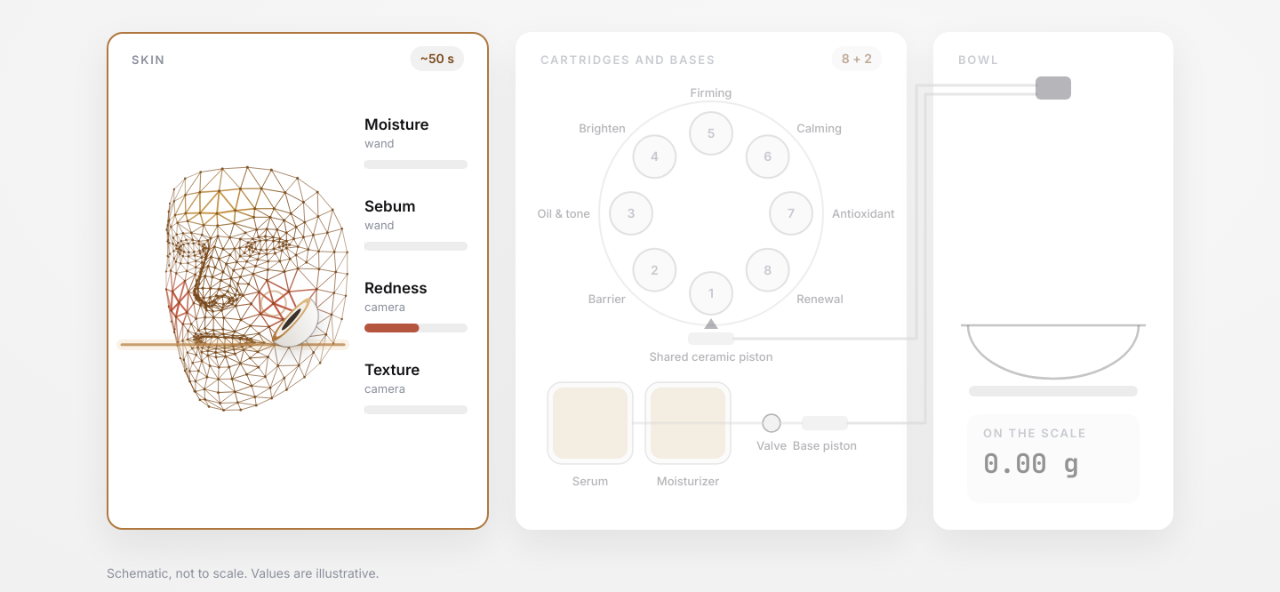
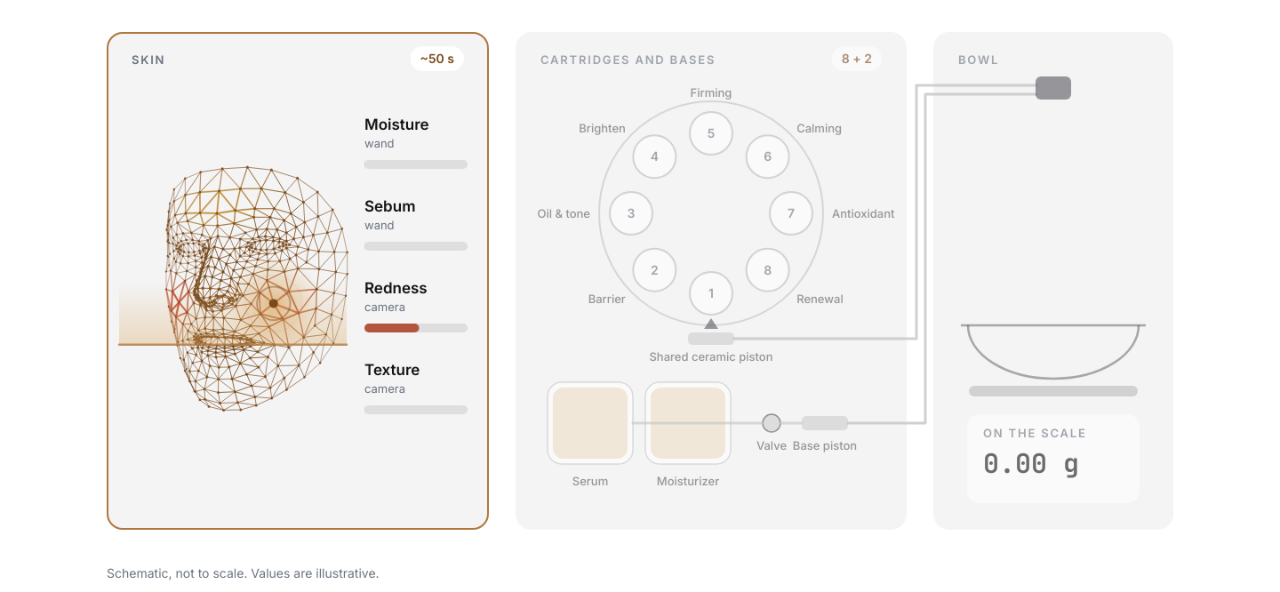
Before and after one commit to nathalyshige/portfolio, a plain HTML site: page explainers/nura/index.html in a window 1280 px wide. Shown: the part 208-800 px from the top of the page. Drawn offline with Linux system fonts and the light colour scheme; animation ran at ten frames a second.

Commit message:
Scan with a glow, on white
The Nura explainers drop the drawn device: a warm glow sweeps the face
during capture and a pulse marks the contact reading. The backdrop is
white with light gray cards, and faint lines and labels are darker.

Co-Authored-By: Claude Fable 5.2 <noreply@anthropic.com>

```diff
--- a/explainers/nura/index.html
+++ b/explainers/nura/index.html
@@ -7,10 +7,10 @@
 <title>Nura walkthrough</title>
 <link href="https://fonts.googleapis.com/css2?family=Inter:wght@400;500;600;700&family=JetBrains+Mono:wght@400;500;600&display=block" rel="stylesheet">
 <style>
-  :root { --acc: #7A4A1C; --acc2: #B0783F; --acc3: #E5BA7E; --teal: #B0783F; --ink: #141316; --ink2: #5E5C64; --ink3: #8A8F9C; }
+  :root { --acc: #7A4A1C; --acc2: #B0783F; --acc3: #E5BA7E; --teal: #B0783F; --ink: #141316; --ink2: #5E5C64; --ink3: #6B7280; }
   html, body { margin: 0; background: #fff; overflow: hidden; }
   #stage { position: relative; width: 1440px; height: 900px; overflow: hidden; font-family: Inter, sans-serif; color: var(--ink); -webkit-font-smoothing: antialiased; }
-  .bgfill { position: absolute; inset: 0; background: radial-gradient(120% 95% at 62% 42%, #F8F8F8 0%, #EFEFEF 100%); }
+  .bgfill { position: absolute; inset: 0; background: radial-gradient(120% 95% at 62% 42%, #FFFFFF 0%, #FFFFFF 100%); }
   .o { position: absolute; left: 0; top: 0; transform-origin: 0 0; }
   .card { background: #fff; border-radius: 18px; box-shadow: 0 1px 2px rgba(20,19,22,.05), 0 18px 48px rgba(30,24,36,.09); }
   .mono { font-family: 'JetBrains Mono', monospace; }
@@ -23,9 +23,9 @@
   .w > span { display: inline-block; }
   #rail { position: absolute; left: 120px; top: 40px; display: flex; gap: 26px; z-index: 6; }
   .grp { display: flex; flex-direction: column; gap: 10px; }
-  .grp > i { font: 600 12.5px/1 Inter; letter-spacing: 0.14em; color: var(--ink3); font-style: normal; padding-bottom: 9px; border-bottom: 1.5px solid rgba(122,74,28,.16); white-space: nowrap; }
+  .grp > i { font: 600 12.5px/1 Inter; letter-spacing: 0.14em; color: var(--ink3); font-style: normal; padding-bottom: 9px; border-bottom: 1.5px solid rgba(122,74,28,.32); white-space: nowrap; }
   .grp > div { display: flex; gap: 8px; }
-  .pill { position: relative; margin: 0; box-sizing: content-box; -webkit-appearance: none; appearance: none; height: 38px; padding: 0 17px; border-radius: 19px; background: #fff; border: 1px solid rgba(122,74,28,.18); font: 500 17px/38px Inter, sans-serif; color: #8A8F9C; overflow: hidden; white-space: nowrap; cursor: default; }
+  .pill { position: relative; margin: 0; box-sizing: content-box; -webkit-appearance: none; appearance: none; height: 38px; padding: 0 17px; border-radius: 19px; background: #fff; border: 1px solid rgba(122,74,28,.4); font: 500 17px/38px Inter, sans-serif; color: #6B7280; overflow: hidden; white-space: nowrap; cursor: default; }
   .pill b { position: absolute; inset: 0; background: var(--acc); opacity: 0; }
   .pill span { position: relative; }
   .kick { display: flex; align-items: center; gap: 10px; font: 600 13px/1 Inter; letter-spacing: 0.16em; color: var(--acc); z-index: 6; }
@@ -236,9 +236,9 @@ function renderRail(u) {
   PILLS.forEach((p, i) => {
     const s = STEPS[i]; const done = u >= s.t1 - 0.02;
     const k = P(u, s.t0 - 0.1, s.t0 + 0.2) * (1 - P(u, s.t1 - 0.1, s.t1 + 0.2));
-    const base = done ? '#7A4A1C' : '#8A8F9C';
+    const base = done ? '#7A4A1C' : '#6B7280';
     p.firstChild.style.opacity = k; p.lastChild.style.color = mixc(base, '#ffffff', k);
-    p.style.borderColor = done ? 'rgba(122,74,28,.45)' : 'rgba(122,74,28,.18)';
+    p.style.borderColor = done ? 'rgba(122,74,28,.7)' : 'rgba(122,74,28,.4)';
   });
 }
 
@@ -259,13 +259,12 @@ const THDN = '<svg viewBox="0 0 24 24" fill="none" stroke="currentColor" stroke-
 const CHECK = '<svg viewBox="0 0 24 24" width="16" height="16" fill="none" stroke="#fff" stroke-width="3" stroke-linecap="round" stroke-linejoin="round"><path d="M5 12.5l4.5 4.5L19 7.5"/></svg>';
 
 /* =================== NURA: shared drawing =================== */
-const K = { ink: '#141316', ink2: '#5E5C64', ink3: '#8A8F9C', acc: '#7A4A1C', acc2: '#B0783F', acc3: '#E5BA7E', warn: '#B4553F', warnBg: '#F6E3DD', ok: '#4F7D5C', okBg: '#E2EDE4', mute: '#EDEDED', tube: '#D9D9D9' };
+const K = { ink: '#141316', ink2: '#5E5C64', ink3: '#6B7280', acc: '#7A4A1C', acc2: '#B0783F', acc3: '#E5BA7E', warn: '#B4553F', warnBg: '#F6E3DD', ok: '#4F7D5C', okBg: '#E2EDE4', mute: '#DEDEDE', tube: '#C6C6C6' };
 function rr(x, y, w, h, r) { ctx.beginPath(); ctx.roundRect(x, y, w, h, r); }
 function panel(x, y, w, h, a = 1, hl = 0) {
   if (a <= 0.003) return;
   ctx.save(); ctx.globalAlpha = a;
-  ctx.shadowColor = 'rgba(20,20,20,0.08)'; ctx.shadowBlur = 44; ctx.shadowOffsetY = 16;
-  ctx.fillStyle = '#fff'; rr(x, y, w, h, 18); ctx.fill(); ctx.restore();
+  ctx.fillStyle = '#F4F4F4'; rr(x, y, w, h, 18); ctx.fill(); ctx.restore();
   if (hl > 0.01) { ctx.save(); ctx.globalAlpha = a * hl; ctx.strokeStyle = K.acc2; ctx.lineWidth = 2; rr(x + 1, y + 1, w - 2, h - 2, 17); ctx.stroke(); ctx.restore(); }
 }
 function txt(s, x, y, font, col, a = 1, align = 'left') { if (a <= 0.003) return; ctx.save(); ctx.globalAlpha = Math.min(1, a); ctx.font = font; ctx.fillStyle = col; ctx.textAlign = align; ctx.fillText(s, x, y); ctx.restore(); }
@@ -281,21 +280,6 @@ function poly(pts, col, w, a = 1, dash = null, off = 0) {
   ctx.beginPath(); pts.forEach(([x, y], i) => (i ? ctx.lineTo(x, y) : ctx.moveTo(x, y))); ctx.stroke(); ctx.restore();
 }
 function checkMark(x, y, r, a, col = K.ok) { if (a <= 0.003) return; dot(x, y, r, col, a); poly([[x - r * 0.42, y + r * 0.02], [x - r * 0.1, y + r * 0.34], [x + r * 0.45, y - r * 0.3]], '#fff', r * 0.24, a); }
-// Nura's scanner: a white dome with a gold-ringed sensing face, pointed at a target
-function scanner(x, y, tx, ty, R, a) {
-  if (a <= 0.003) return;
-  ctx.save(); ctx.globalAlpha = a; ctx.translate(x, y); ctx.rotate(Math.atan2(ty - y, tx - x) - Math.PI / 2);
-  const H = R * 0.92;
-  ctx.shadowColor = 'rgba(20,20,20,.18)'; ctx.shadowBlur = R * 0.7; ctx.shadowOffsetY = R * 0.22;
-  const g = ctx.createLinearGradient(-R, -H, R, 0); g.addColorStop(0, '#FFFFFF'); g.addColorStop(1, '#DEDAD4');
-  ctx.fillStyle = g; ctx.beginPath(); ctx.moveTo(-R, 0); ctx.bezierCurveTo(-R, -H * 1.28, R, -H * 1.28, R, 0); ctx.closePath(); ctx.fill();
-  ctx.shadowColor = 'transparent'; ctx.strokeStyle = 'rgba(20,20,20,.3)'; ctx.lineWidth = 1.3; ctx.stroke();
-  const gr = ctx.createLinearGradient(-R, 0, R, 0); gr.addColorStop(0, '#E3BE86'); gr.addColorStop(0.5, '#C8975A'); gr.addColorStop(1, '#A87238');
-  ctx.fillStyle = gr; ctx.beginPath(); ctx.ellipse(0, 0, R, R * 0.2, 0, 0, Math.PI * 2); ctx.fill();
-  ctx.fillStyle = '#F4EFE8'; ctx.beginPath(); ctx.ellipse(0, 0, R * 0.8, R * 0.145, 0, 0, Math.PI * 2); ctx.fill();
-  ctx.fillStyle = '#3A322A'; ctx.beginPath(); ctx.ellipse(0, 0, R * 0.5, R * 0.085, 0, 0, Math.PI * 2); ctx.fill();
-  ctx.restore();
-}
 function footnote(s) { txt(s, 120, 884, '400 14px Inter', K.ink3, 1); }
 
 // Canonical face mesh from MediaPipe (Apache License 2.0): 468 vertices, their UV layout, 898 triangles
@@ -418,7 +402,7 @@ function rSession(u) {
   const act = (a, b) => P(u, a - 0.25, a + 0.15) * (1 - P(u, b - 0.15, b + 0.25));
   const eF = Math.max(act(0, 3.2), P(u, 13.45, 13.85)), eD = act(3.2, 11.7), eB = P(u, 5.45, 5.85);
   const aF = P(u, 0.1, 0.5), aD = P(u, 0.2, 0.6), aB = P(u, 0.3, 0.7);
-  const pf = aF * (0.45 + 0.55 * eF), pd = aD * (0.45 + 0.55 * eD), pb = aB * (0.45 + 0.55 * eB);
+  const pf = aF * (0.62 + 0.38 * eF), pd = aD * (0.62 + 0.38 * eD), pb = aB * (0.62 + 0.38 * eB);
   // panels
   panel(120, 270, 430, 560, aF, eF); panel(580, 270, 440, 560, aD, eD); panel(1050, 270, 270, 560, aB, eB);
   caps('SKIN', 148, 306, pf); caps('CARTRIDGES AND BASES', 608, 306, pd); caps('BOWL', 1078, 306, pb);
@@ -428,12 +412,20 @@ function rSession(u) {
   const fv = V3(-0.42, FX, FY, 118);
   wire(fv, K.acc, 1, pf * 0.9, 1, (p, q) => (q[1] < sy ? zoneT(p) : null));
   nodes(fv, K.acc, 1.5, pf * 0.8);
-  if (sweep > 0 && sweep < 1) { const g = Math.sin(sweep * Math.PI); poly([[FX - 125, sy], [FX + 125, sy]], K.acc2, 3, pf * g); poly([[FX - 125, sy], [FX + 125, sy]], K.acc3, 12, pf * g * 0.25); }
-  // the wand touches the right cheek
-  const kw = P(u, 1.0, 1.45, E.io3) * (1 - P(u, 2.1, 2.5, E.io3));
-  const tip = at(H3.V[425], fv), wx = lerp(366, tip[0] + 20, kw), wy = lerp(748, tip[1] + 18, kw);
-  scanner(wx, wy, tip[0] - 14, tip[1] - 12, 32, pf);
-  if (kw > 0.95) { const pr = (u * 1.6) % 1; ctx.save(); ctx.globalAlpha = pf * (1 - pr) * 0.8; ctx.strokeStyle = K.acc2; ctx.lineWidth = 2; ctx.beginPath(); ctx.arc(tip[0], tip[1], 6 + pr * 20, 0, Math.PI * 2); ctx.stroke(); ctx.restore(); }
+  if (sweep > 0 && sweep < 1) {
+    const g = Math.sin(sweep * Math.PI), gr = ctx.createLinearGradient(0, sy - 70, 0, sy);
+    gr.addColorStop(0, 'rgba(214,160,84,0)'); gr.addColorStop(1, 'rgba(214,160,84,0.42)');
+    ctx.save(); ctx.globalAlpha = pf * g; ctx.fillStyle = gr; ctx.fillRect(FX - 128, sy - 70, 256, 70); ctx.restore();
+    poly([[FX - 128, sy], [FX + 128, sy]], K.acc2, 2.5, pf * g);
+  }
+  // a pulse where moisture and sebum are read
+  const kw = P(u, 1.0, 1.45, E.io3) * (1 - P(u, 2.1, 2.5, E.io3)), tip = at(H3.V[425], fv);
+  if (kw > 0) {
+    const gl = ctx.createRadialGradient(tip[0], tip[1], 0, tip[0], tip[1], 54); gl.addColorStop(0, 'rgba(214,160,84,0.6)'); gl.addColorStop(1, 'rgba(214,160,84,0)');
+    ctx.save(); ctx.globalAlpha = pf * kw; ctx.fillStyle = gl; ctx.beginPath(); ctx.arc(tip[0], tip[1], 54, 0, Math.PI * 2); ctx.fill(); ctx.restore();
+    dot(tip[0], tip[1], 5, K.acc, pf * kw);
+    [0, 0.5].forEach(o => { const pr = (u * 1.3 + o) % 1; ctx.save(); ctx.globalAlpha = pf * kw * (1 - pr) * 0.8; ctx.strokeStyle = K.acc; ctx.lineWidth = 1.8; ctx.beginPath(); ctx.arc(tip[0], tip[1], 7 + pr * 26, 0, Math.PI * 2); ctx.stroke(); ctx.restore(); });
+  }
   // readings, against your own baseline
   const RD = [['Moisture', 'wand', 0.36, 0.55, 1.55], ['Sebum', 'wand', 0.5, 0.48, 1.7], ['Redness', 'camera', 0.64, 0.45, 1.3], ['Texture', 'camera', 0.47, 0.5, 1.9]];
   RD.forEach(([n, src, v, base, t], i) => {
@@ -444,7 +436,7 @@ function rSession(u) {
     ctx.fillStyle = K.ink; ctx.globalAlpha = pf * P(u, t + 0.2, t + 0.5); ctx.fillRect(x + 116 * base - 1, y + 29, 2, 20); ctx.restore();
   });
   txt('Bars against your own baseline (the tick)', 148, 808, '400 13px Inter', K.ink3, pf * P(u, 1.6, 2.0));
-  chipT('~50 s', 522, 302, K.acc, '#F1F1F1', pf * P(u, 0.6, 1.0) * (1 - P(u, 15.35, 15.5)), 'right');
+  chipT('~50 s', 522, 302, K.acc, '#FFFFFF', pf * P(u, 0.6, 1.0) * (1 - P(u, 15.35, 15.5)), 'right');
   // apply: three points on the face, then spread
   [151, 205, 425].map(k => { const q = at(H3.V[k], fv); return [q[0] - FX, q[1] - FY]; }).forEach(([dx, dy], i) => {
     const kd = P(u, 14.7 + i * 0.12, 14.95 + i * 0.12, E.back), ks = P(u, 15.2, 15.9, E.out3);
@@ -461,7 +453,7 @@ function rSession(u) {
     const on = chosen(i) ? kc(i) : 0, dim = chosen(i) ? 1 : 1 - 0.55 * P(u, 3.6, 4.0);
     const now = ORDER.map((idx, j) => (idx === i ? win(u, actT(j) + 0.38, actT(j) + 0.45, actT(j) + 0.7, actT(j) + 0.8) : 0)).reduce((a, b) => a + b, 0);
     if (now > 0) dot(x, y, 34, K.acc3, pd * now * 0.6);
-    ctx.save(); ctx.globalAlpha = pd * dim; ctx.fillStyle = on > 0.5 ? K.acc3 : '#F4F4F4'; ctx.strokeStyle = on > 0.5 ? K.acc2 : 'rgba(20,20,22,.25)'; ctx.lineWidth = 2;
+    ctx.save(); ctx.globalAlpha = pd * dim; ctx.fillStyle = on > 0.5 ? K.acc3 : '#FFFFFF'; ctx.strokeStyle = on > 0.5 ? K.acc2 : 'rgba(20,20,22,.25)'; ctx.lineWidth = 2;
     ctx.beginPath(); ctx.arc(x, y, 24, 0, Math.PI * 2); ctx.fill(); ctx.stroke(); ctx.restore();
     txt(String(i + 1), x, y + 5, '600 14px Inter', on > 0.5 ? K.acc : K.ink3, pd * dim, 'center');
     const lx = DX + Math.cos(ang) * (CR + 46), ly = DY + Math.sin(ang) * (CR + 46) + 5;
@@ -469,23 +461,23 @@ function rSession(u) {
     if (!atStation) txt(CARTS[i], lx, ly, (on > 0.5 ? '600' : '500') + ' 13px Inter', on > 0.5 ? K.acc : K.ink2, pd * dim, Math.abs(Math.cos(ang)) < 0.3 ? 'center' : Math.cos(ang) > 0 ? 'left' : 'right');
   }
   chipT(`${ORDER.filter(i => kc(i) > 0.5).length || 4} of 8 chosen`, 992, 302, '#fff', K.acc, pd * P(u, 3.6, 3.9) * (1 - P(u, 7.6, 7.9)), 'right');
-  chipT('8 + 2', 992, 302, K.acc, '#F1F1F1', pd * (1 - P(u, 3.55, 3.75) + P(u, 7.7, 8.0)), 'right');
+  chipT('8 + 2', 992, 302, K.acc, '#FFFFFF', pd * (1 - P(u, 3.55, 3.75) + P(u, 7.7, 8.0)), 'right');
   // station and shared piston
   ctx.save(); ctx.globalAlpha = pd; ctx.fillStyle = K.ink2; ctx.beginPath(); ctx.moveTo(DX, DY + CR + 28); ctx.lineTo(DX - 8, DY + CR + 40); ctx.lineTo(DX + 8, DY + CR + 40); ctx.closePath(); ctx.fill();
-  ctx.fillStyle = '#E2E2E2'; rr(DX - 26, 608, 52, 14, 5); ctx.fill(); ctx.restore();
+  ctx.fillStyle = '#CFCFCF'; rr(DX - 26, 608, 52, 14, 5); ctx.fill(); ctx.restore();
   txt('Shared ceramic piston', DX, 640, '500 13px Inter', K.ink2, pd, 'center');
   // bases
   const sLvl = 1 - 0.12 * P(u, 5.9, 7.3);
   [['Serum', 616, sLvl], ['Moisturizer', 726, 1]].forEach(([n, x, lv]) => {
-    ctx.save(); ctx.globalAlpha = pd; ctx.fillStyle = '#F6F6F6'; rr(x, 664, 96, 92, 16); ctx.fill(); ctx.strokeStyle = 'rgba(20,20,22,.2)'; ctx.lineWidth = 1.5; rr(x, 664, 96, 92, 16); ctx.stroke();
+    ctx.save(); ctx.globalAlpha = pd; ctx.fillStyle = '#FFFFFF'; rr(x, 664, 96, 92, 16); ctx.fill(); ctx.strokeStyle = 'rgba(20,20,22,.2)'; ctx.lineWidth = 1.5; rr(x, 664, 96, 92, 16); ctx.stroke();
     ctx.fillStyle = '#EADBC4'; rr(x + 6, 664 + 92 - 86 * lv, 84, 86 * lv - 6, 12); ctx.fill(); ctx.restore();
     txt(n, x + 48, 780, '500 13px Inter', K.ink2, pd, 'center');
   });
   const baseOn = win(u, 5.8, 5.95, 7.25, 7.45);
   if (baseOn > 0) { ctx.save(); ctx.globalAlpha = pd * baseOn; ctx.strokeStyle = K.acc2; ctx.lineWidth = 2.5; rr(616, 664, 96, 92, 16); ctx.stroke(); ctx.restore(); }
-  dot(868, 710, 10, '#E2E2E2', pd); ctx.save(); ctx.globalAlpha = pd; ctx.strokeStyle = K.ink2; ctx.lineWidth = 1.5; ctx.beginPath(); ctx.arc(868, 710, 10, 0, Math.PI * 2); ctx.stroke(); ctx.restore();
+  dot(868, 710, 10, '#CFCFCF', pd); ctx.save(); ctx.globalAlpha = pd; ctx.strokeStyle = K.ink2; ctx.lineWidth = 1.5; ctx.beginPath(); ctx.arc(868, 710, 10, 0, Math.PI * 2); ctx.stroke(); ctx.restore();
   txt('Valve', 868, 740, '500 13px Inter', K.ink2, pd, 'center');
-  ctx.save(); ctx.globalAlpha = pd; ctx.fillStyle = '#E2E2E2'; rr(902, 702, 52, 16, 5); ctx.fill(); ctx.restore();
+  ctx.save(); ctx.globalAlpha = pd; ctx.fillStyle = '#CFCFCF'; rr(902, 702, 52, 16, 5); ctx.fill(); ctx.restore();
   txt('Base piston', 928, 740, '500 13px Inter', K.ink2, pd, 'center');
   poly([[712, 710], [858, 710]], K.tube, 3, pd); poly([[878, 710], [902, 710]], K.tube, 3, pd);
   // tubes to the nozzle
@@ -511,8 +503,8 @@ function rSession(u) {
   if (baseOn > 0) poly([[BX, 346], [BX, top]], '#E8D8BF', 4, pb * baseOn);
   ORDER.forEach((_, j) => { const k = P(u, actT(j) + 0.45, actT(j) + 0.66, E.in3); if (k > 0 && k < 1) dot(BX, lerp(352, top, k), 6, ACOL[j], pb); });
   // platen and readout
-  ctx.save(); ctx.globalAlpha = pb; ctx.fillStyle = '#D6D6D6'; rr(1090, 668, 190, 12, 6); ctx.fill(); ctx.restore();
-  ctx.save(); ctx.globalAlpha = pb; ctx.fillStyle = '#F6F6F6'; rr(1088, 700, 194, 100, 14); ctx.fill(); ctx.restore();
+  ctx.save(); ctx.globalAlpha = pb; ctx.fillStyle = '#BDBDBD'; rr(1090, 668, 190, 12, 6); ctx.fill(); ctx.restore();
+  ctx.save(); ctx.globalAlpha = pb; ctx.fillStyle = '#FFFFFF'; rr(1088, 700, 194, 100, 14); ctx.fill(); ctx.restore();
   caps('ON THE SCALE', 1106, 726, pb);
   txt(massAt(u).toFixed(2) + ' g', 1106, 766, '600 30px "JetBrains Mono"', K.ink, pb);
   txt('intended 2.40 g', 1106, 788, '500 13px Inter', K.ink2, pb * P(u, 11.9, 12.2));
@@ -579,22 +571,17 @@ function rVision(u) {
   const vw = V3(yaw, HX, HY, HS, kA, AX, AY, AW, AH);
   // the subject, as a faint outline while it is captured
   const ghost = P(u, 0.1, 0.5) * (1 - P(u, 5.8, 6.4));
-  wire(V3(0, HX, HY, HS), '#A9A9A9', 1, ghost * 0.55);
-  // orbit, phone and frames
-  const orb = P(u, 0.3, 0.6) * (1 - P(u, 5.9, 6.5));
-  if (orb > 0) { ctx.save(); ctx.globalAlpha = orb * 0.45; ctx.strokeStyle = K.acc2; ctx.lineWidth = 1.4; ctx.setLineDash([3, 7]); ctx.beginPath(); ctx.ellipse(HX, HY, 400, 150, 0, Math.PI * 0.2, Math.PI * 0.8); ctx.stroke(); ctx.restore(); }
   const kp = P(u, 0.4, 2.5, E.io3), phOp = P(u, 0.3, 0.5) * (1 - P(u, 2.6, 3.0));
-  if (phOp > 0) {
-    const a = lerp(-1.05, 1.05, kp), x = HX + 400 * Math.sin(a), y = HY + 150 * Math.cos(a);
-    scanner(x, y, HX, HY - 30, 46, phOp);
-  }
+  const gx = HX + 200 * Math.sin(lerp(-1.05, 1.05, kp)), gy = HY - 10 + 46 * Math.sin(kp * Math.PI * 2);
+  if (phOp > 0) { const gl = ctx.createRadialGradient(gx, gy, 0, gx, gy, 190); gl.addColorStop(0, 'rgba(214,160,84,0.5)'); gl.addColorStop(1, 'rgba(214,160,84,0)'); ctx.save(); ctx.globalAlpha = phOp; ctx.fillStyle = gl; ctx.beginPath(); ctx.arc(gx, gy, 190, 0, Math.PI * 2); ctx.fill(); ctx.restore(); }
+  wire(V3(0, HX, HY, HS), '#6E6E6E', 1, ghost * 0.6, 1, phOp > 0 ? (p, q) => { const w = Math.exp(-(((q[0] - gx) ** 2 + (q[1] - gy) ** 2) / (120 * 120))) * phOp; return w > 0.08 ? [K.acc, w] : null; } : null);
   const stripA = P(u, 0.4, 0.7) * (1 - P(u, 3.0, 3.5));
   if (stripA > 0) {
     N2.cams.forEach((c, i) => {
       const k = P(kp, i / 11 - 0.02, i / 11 + 0.04); if (k <= 0) return;
       const x = 245 + i * 80, y = 796;
-      ctx.save(); ctx.globalAlpha = stripA * k; ctx.fillStyle = '#fff'; rr(x, y, 70, 46, 8); ctx.fill(); ctx.strokeStyle = 'rgba(20,20,22,.14)'; ctx.lineWidth = 1; rr(x, y, 70, 46, 8); ctx.stroke();
-      ctx.strokeStyle = '#B4B4B4'; ctx.lineWidth = 1.2; ctx.beginPath(); ctx.ellipse(x + 35 - Math.sin(c.a) * 11, y + 23, 11, 15, 0, 0, Math.PI * 2); ctx.stroke(); ctx.restore();
+      ctx.save(); ctx.globalAlpha = stripA * k; ctx.fillStyle = '#fff'; rr(x, y, 70, 46, 8); ctx.fill(); ctx.strokeStyle = 'rgba(20,20,22,.32)'; ctx.lineWidth = 1; rr(x, y, 70, 46, 8); ctx.stroke();
+      ctx.strokeStyle = '#7A7A7A'; ctx.lineWidth = 1.2; ctx.beginPath(); ctx.ellipse(x + 35 - Math.sin(c.a) * 11, y + 23, 11, 15, 0, 0, Math.PI * 2); ctx.stroke(); ctx.restore();
     });
     ctx.save(); ctx.globalAlpha = stripA; ctx.strokeStyle = K.acc2; ctx.lineWidth = 1.6; ctx.beginPath();
     for (let x = 245; x <= 245 + 950 * kp; x += 4) { const t = (x - 245) / 950, y = 772 + 8 * Math.sin(t * 19) * Math.cos(t * 5) + 3.5 * Math.sin(t * 53); x === 245 ? ctx.moveTo(x, y) : ctx.lineTo(x, y); }
@@ -615,7 +602,7 @@ function rVision(u) {
   }
   // reconstruction as stipple, then the mesh, the flat map, and back
   const kS = P(u, 5.8, 7.3), sA = 1 - 0.35 * P(u, 8.1, 8.5) * (1 - P(u, 16.4, 17.0)) - 0.3 * P(u, 17.0, 17.4);
-  if (kA > 0) { ctx.save(); ctx.globalAlpha = kA; ctx.shadowColor = 'rgba(20,20,20,0.08)'; ctx.shadowBlur = 40; ctx.shadowOffsetY = 14; ctx.fillStyle = '#fff'; rr(AX - 24, AY - 18, AW + 48, AH + 36, 18); ctx.fill(); ctx.restore(); }
+  if (kA > 0) { ctx.save(); ctx.globalAlpha = kA; ctx.fillStyle = '#F4F4F4'; rr(AX - 24, AY - 18, AW + 48, AH + 36, 18); ctx.fill(); ctx.restore(); }
   if (kS > 0) cloud(vw, sA * (1 - 0.55 * P(u, 8.2, 9.0)) * (1 - 0.4 * kA), kS, 1.5);
   const kM = P(u, 8.2, 9.2), mA = kM * (1 - P(u, 12.9, 13.3) * 0.6);
   wire(vw, K.acc, 1.1, mA, kM);
@@ -725,7 +712,7 @@ function rSafety(u) {
   // right panel: inputs, then the plan
   const inA = P(u, 0.2, 0.5) * (1 - P(u, 2.6, 2.9));
   caps('INPUTS', 1056, 306, inA);
-  ['Today’s scan', 'PM session', 'Your history', 'Sleep, opt-in', 'UV index, opt-in'].forEach((s, i) => chipT(s, 1056, 352 + i * 44, K.acc, '#F1F1F1', inA * P(u, 0.3 + i * 0.1, 0.55 + i * 0.1)));
+  ['Today’s scan', 'PM session', 'Your history', 'Sleep, opt-in', 'UV index, opt-in'].forEach((s, i) => chipT(s, 1056, 352 + i * 44, K.acc, '#FFFFFF', inA * P(u, 0.3 + i * 0.1, 0.55 + i * 0.1)));
   if (inA > 0) { poly([[1175, 570], [1175, 610]], K.ink3, 2, inA * P(u, 0.9, 1.1)); ctx.save(); ctx.globalAlpha = inA * P(u, 0.95, 1.2); ctx.fillStyle = K.ink; rr(1056, 620, 240, 64, 14); ctx.fill(); ctx.restore(); txt('Recommendation model', 1176, 658, '600 16px Inter', '#fff', inA * P(u, 0.95, 1.2), 'center'); }
   const plA = P(u, 2.7, 3.0);
   caps('DISPENSE PLAN', 1056, 306, plA);
@@ -734,7 +721,7 @@ function rSafety(u) {
   RULES.forEach(([n, t], i) => { const k = P(u, t, t + 0.25); const y = 440 + i * 34; txt(n, 1084, y, '500 16px Inter', k > 0.5 ? K.ink : K.ink3, plA); if (k > 0) checkMark(1065, y - 5, 9, plA * k); else dot(1065, y - 5, 9, K.mute, plA); });
   const sc = P(u, 13.8, 14.2);
   if (sc > 0) {
-    ctx.save(); ctx.globalAlpha = sc; ctx.fillStyle = '#F6F6F6'; rr(1050, 662, 250, 140, 14); ctx.fill(); ctx.restore();
+    ctx.save(); ctx.globalAlpha = sc; ctx.fillStyle = '#FFFFFF'; rr(1050, 662, 250, 140, 14); ctx.fill(); ctx.restore();
     caps('ON THE SCALE', 1068, 690, sc);
     const m = 1.2 * P(u, 14.0, 14.9, E.out3);
     txt('planned 1.20 g', 1068, 718, '500 14px Inter', K.ink2, sc);
```
Also changed, not shown: work/nura.html (+3 -3 lines).
